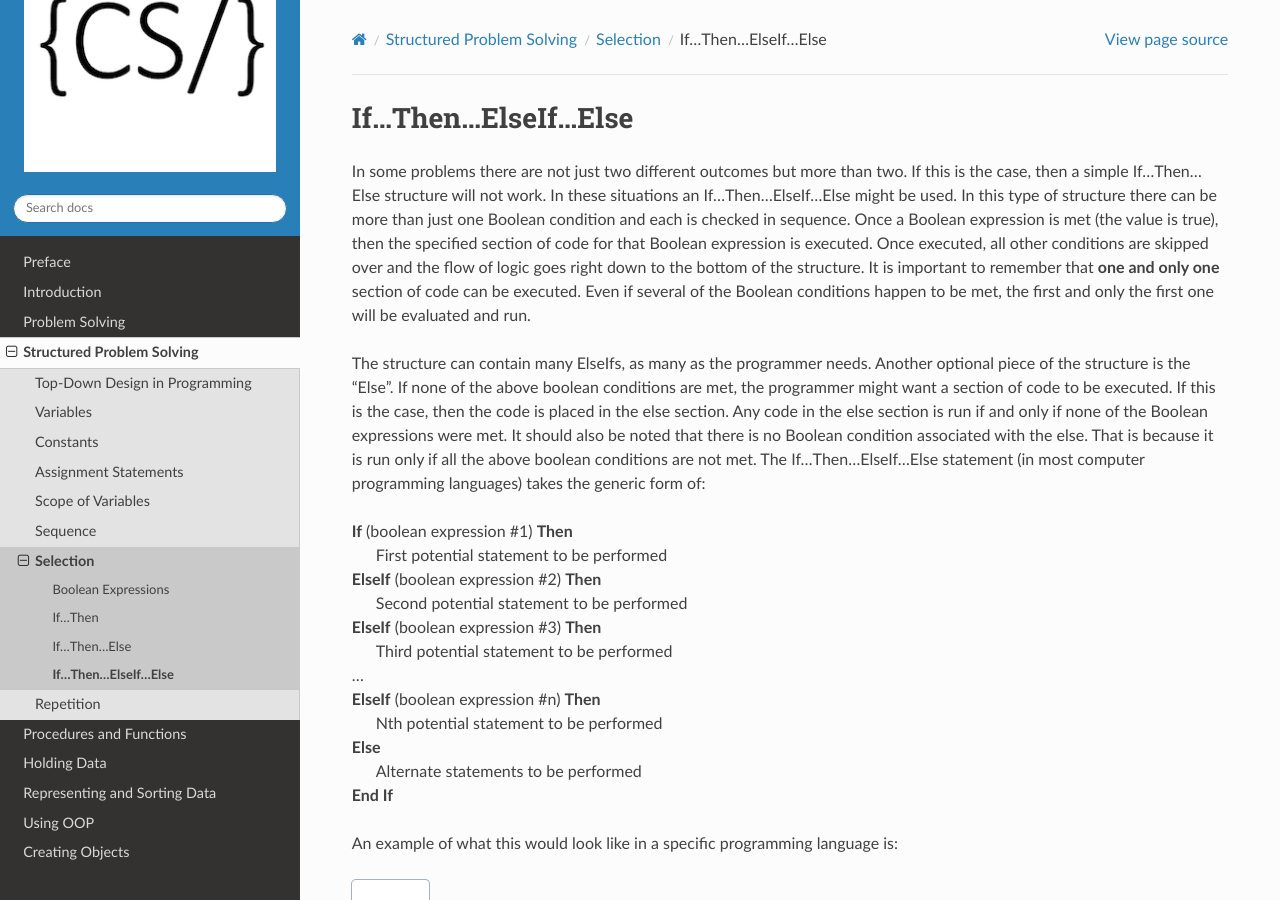
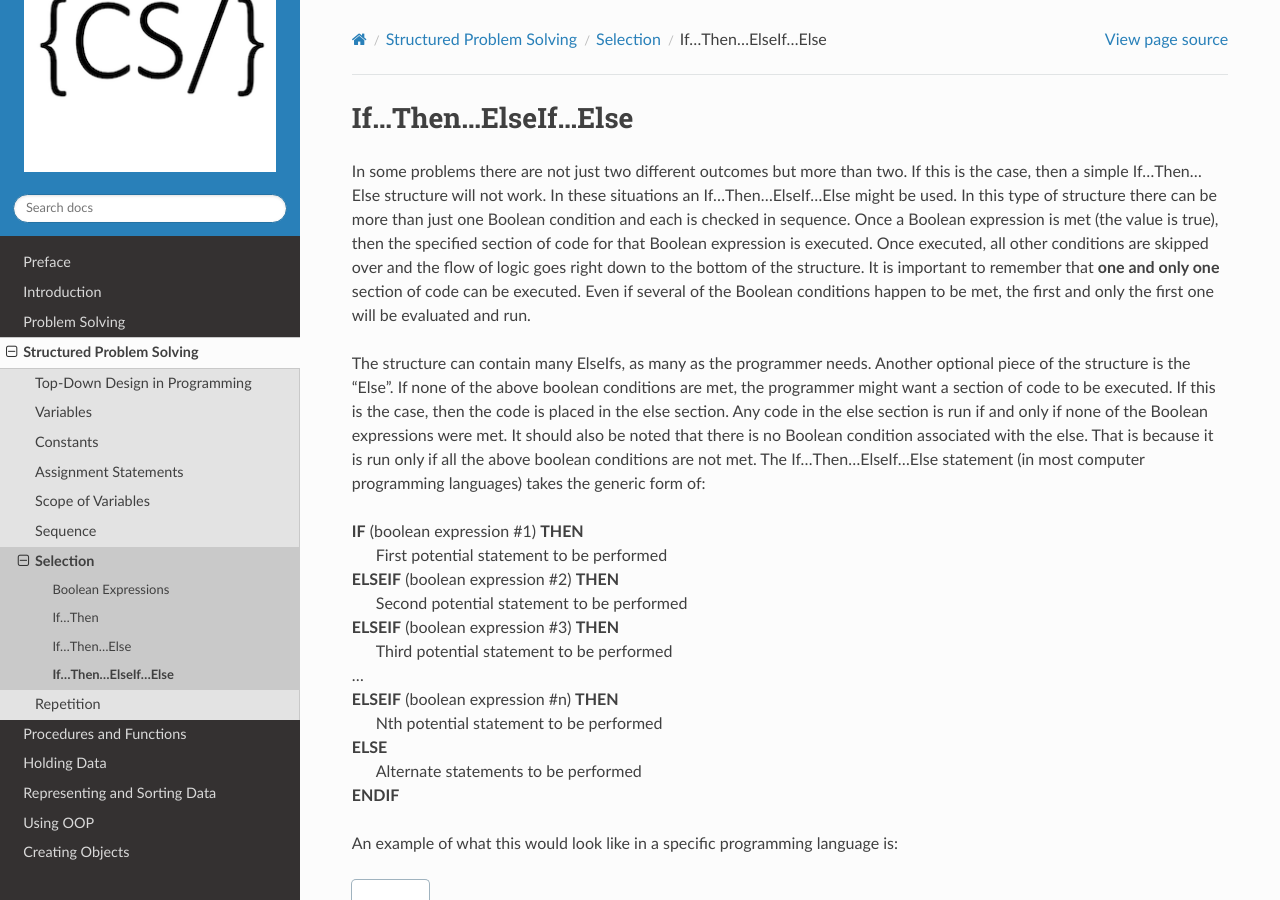
Before and after one commit to Mr-Coxall/Computer-Based-Problem-Solving, a Sphinx documentation site: the page built from docs/structured-problem-solving/if-then-elseif-else.rst, in a window 1280 px wide and 900 px high. Built offline with Sphinx 7.4.7 and the Read the Docs theme 2.0.0, drawn with Linux system fonts in a browser that asks for light colours; pages that are not in the unit, such as notebooks, are missing from menus.

Commit message:
fixed pseudocode

```diff
--- a/docs/structured-problem-solving/if-then-else.rst
+++ b/docs/structured-problem-solving/if-then-else.rst
@@ -5,11 +5,11 @@ If…Then…Else
 
 In the previous section we looked at the If…Then statement that is used for making a decision. When used a section of code is either performed or not performed, depending if the boolean statement is true or not. In some situations, if the statement is false and the section of code is not performed you would like an **alternative** piece of code to be performed instead. In this case an optional Else statement can be used. The If…Then…Else statement (in most computer programming languages) takes the generic form of:
 
-| **If** (boolean expression) **Then**
+| **IF** (boolean expression) **THEN**
 |    Statements to be performed
-| **Else**
+| **ELSE**
 |    Alternate statements to be performed
-| **End If**
+| **ENDIF**
 
 An example of what this would look like in a specific programming language is:
 
--- a/docs/structured-problem-solving/if-then-elseif-else.rst
+++ b/docs/structured-problem-solving/if-then-elseif-else.rst
@@ -8,18 +8,18 @@ In some problems there are not just two different outcomes but more than two. If
 The structure can contain many ElseIfs, as many as the programmer needs. Another optional piece of the structure is the “Else”. If none of the above boolean conditions are met, the programmer might want a section of code to be executed. If this is the case, then the code is placed in the else section. Any code in the else section is run if and only if none of the Boolean expressions were met. It should also be noted that there is no Boolean condition associated with the else. That is because it is run only if all the above boolean conditions are not met. The If…Then…ElseIf…Else statement (in most computer programming languages) takes the generic form of:
 
 
-| **If** (boolean expression #1) **Then**
+| **IF** (boolean expression #1) **THEN**
 |    First potential statement to be performed
-| **ElseIf** (boolean expression #2) **Then**
+| **ELSEIF** (boolean expression #2) **THEN**
 |    Second potential statement to be performed
-| **ElseIf** (boolean expression #3) **Then**
+| **ELSEIF** (boolean expression #3) **THEN**
 |    Third potential statement to be performed
 | ...
-| **ElseIf** (boolean expression #n) **Then**
+| **ELSEIF** (boolean expression #n) **THEN**
 |    Nth potential statement to be performed
-| **Else**
+| **ELSE**
 |    Alternate statements to be performed
-| **End If**
+| **ENDIF**
 
 An example of what this would look like in a specific programming language is:
 
```
Also changed, not shown: docs/structured-problem-solving/if-then.rst (+4 -6 lines).
